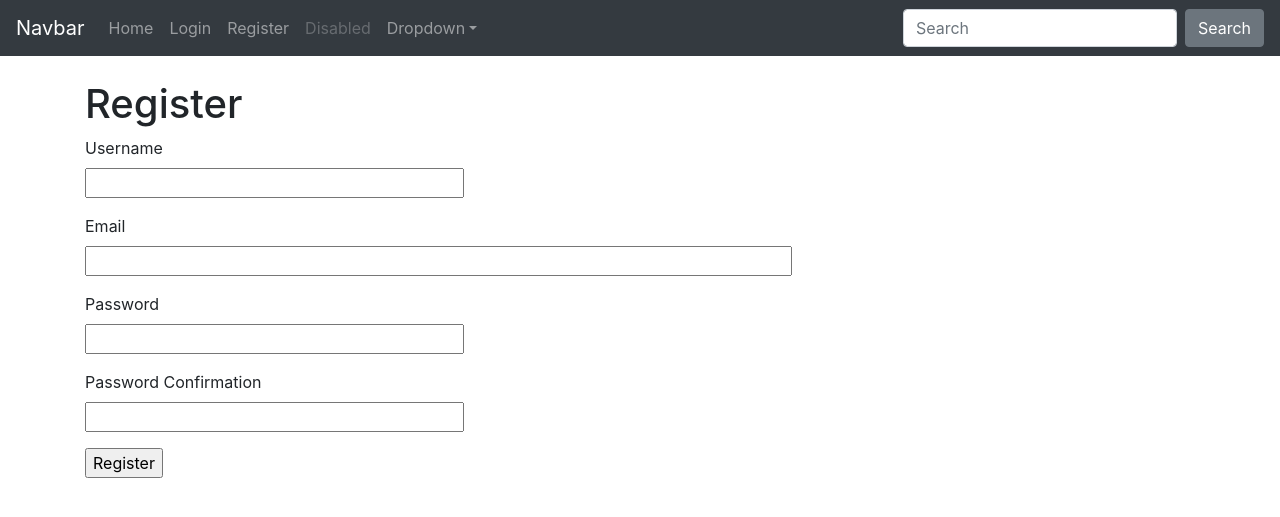
After one commit to pisyek/flask-microblog, a Flask app: page /register in a window 1280 px wide. The commit adds this page. Shown: the top 517 px of the page. Run offline with Flask 2, Linux system fonts and the light colour scheme; some libraries are stand-ins or nearby versions.

Commit message:
ch5 user login

```diff
--- a/app/__init__.py
+++ b/app/__init__.py
@@ -2,10 +2,13 @@ from flask import Flask
 from config import Config
 from flask_sqlalchemy import SQLAlchemy
 from flask_migrate import Migrate
+from flask_login import LoginManager
 
 app = Flask(__name__)
 app.config.from_object(Config)
 db = SQLAlchemy(app)
 migrate = Migrate(app,db)
+login = LoginManager(app)
+login.login_view = 'login'
 
 from app import routes, models
--- a/app/forms.py
+++ b/app/forms.py
@@ -1,9 +1,28 @@
 from flask_wtf import FlaskForm
 from wtforms import StringField, PasswordField, BooleanField, SubmitField
-from wtforms.validators import DataRequired
+from wtforms.validators import DataRequired, ValidationError, Email, EqualTo
+from app.models import User
 
 class LoginForm(FlaskForm):
     username = StringField('Username', validators=[DataRequired()])
     password = PasswordField('Password', validators=[DataRequired()])
     remember_me = BooleanField('Remember Me')
     submit = SubmitField('Sign In')
+
+class RegistrationForm(FlaskForm):
+    username = StringField('Username', validators=[DataRequired()])
+    email = StringField('Email', validators=[DataRequired(), Email()])
+    password = PasswordField('Password', validators=[DataRequired()])
+    password2 = PasswordField('Password Confirmation',
+        validators=[DataRequired(), EqualTo('password')])
+    submit = SubmitField('Register')
+
+    def validate_username(self, username):
+        user = User.query.filter_by(username=username.data).first()
+        if user is not None:
+            raise ValidationError('Username is already taken.')
+
+    def validate_email(self, email):
+        user = User.query.filter_by(email=email.data).first()
+        if user is not None:
+            raise ValidationError('Email is already taken.')
--- a/app/routes.py
+++ b/app/routes.py
@@ -1,17 +1,51 @@
-from flask import render_template, flash, redirect, url_for
+from flask import render_template, flash, redirect, url_for, request
+from flask_login import current_user, login_user, logout_user, login_required
+from werkzeug.urls import url_parse
 from app import app
-from app.forms import LoginForm
+from app import db
+from app.forms import LoginForm, RegistrationForm
+from app.models import User
 
 @app.route('/')
 @app.route('/index')
+@login_required
 def index():
     user = {'username': 'hafiz'}
-    return render_template('index.html', user=user)
+    posts = current_user.posts
+    return render_template('index.html', posts=posts)
 
 @app.route('/login', methods=['GET', 'POST'])
 def login():
+    if current_user.is_authenticated:
+        return redirect(url_for('index'))
     form = LoginForm()
     if form.validate_on_submit():
-        flash('Login for user {}, remember_me={}'.format(form.username.data, form.remember_me.data))
+        user = User.query.filter_by(username=form.username.data).first()
+        if user is None or not user.check_password(form.password.data):
+            flash('Invalid credentials.')
+            return redirect(url_for('login'))
+        login_user(user, remember=form.remember_me.data)
+        next_page = request.args.get('next')
+        if not next_page or url_parse(next_page).netloc != '':
+            next_page = url_for('index')
         return redirect(url_for('index'))
     return render_template('login.html', form=form)
+
+@app.route('/logout')
+def logout():
+    logout_user()
+    return redirect(url_for('index'))
+
+@app.route('/register', methods=['GET', 'POST'])
+def register():
+    if current_user.is_authenticated:
+        return redirect(url_for('/'))
+    form  = RegistrationForm()
+    if form.validate_on_submit():
+        user = User(username=form.username.data, email=form.email.data)
+        user.set_password(form.password.data)
+        db.session.add(user)
+        db.session.commit()
+        flash('Congratulations. Your account has been created. Please login.')
+        return redirect(url_for('login'))
+    return render_template('register.html', form=form)
--- a/app/templates/base.html
+++ b/app/templates/base.html
@@ -32,9 +32,18 @@
             <li class="nav-item">
               <a class="nav-link" href="{{ url_for('index') }}">Home <span class="sr-only">(current)</span></a>
             </li>
+            {% if current_user.is_anonymous %}
             <li class="nav-item">
               <a class="nav-link" href="{{ url_for('login') }}">Login</a>
             </li>
+            <li class="nav-item">
+              <a class="nav-link" href="{{ url_for('register') }}">Register</a>
+            </li>
+            {% else %}
+            <li class="nav-item">
+              <a class="nav-link" href="{{ url_for('logout') }}">Logout</a>
+            </li>
+            {% endif %}
             <li class="nav-item">
               <a class="nav-link disabled" href="#" tabindex="-1" aria-disabled="true">Disabled</a>
             </li>
--- /dev/null
+++ b/app/templates/register.html
@@ -0,0 +1,45 @@
+{% extends "base.html" %}
+
+{% block content %}
+    <h1>Register</h1>
+    <form action="" method="post" novalidate>
+        {{ form.hidden_tag() }}
+        <p>
+            {{ form.username.label }}<br>
+            {{ form.username(size=32) }}<br>
+            {% for error in form.username.errors %}
+            <span style="color:red">
+                [{{ error }}]
+            </span>
+            {% endfor %}
+        </p>
+        <p>
+            {{ form.email.label }}<br>
+            {{ form.email(size=64) }}<br>
+            {% for error in form.email.errors %}
+            <span style="color:red">
+                [{{ error }}]
+            </span>
+            {% endfor %}
+        </p>
+        <p>
+            {{ form.password.label }}<br>
+            {{ form.password(size=32) }}<br>
+            {% for error in form.password.errors %}
+            <span style="color:red">
+                [{{ error }}]
+            </span>
+            {% endfor %}
+        </p>
+        <p>
+            {{ form.password2.label }}<br>
+            {{ form.password2(size=32) }}<br>
+            {% for error in form.password2.errors %}
+            <span style="color:red">
+                [{{ error }}]
+            </span>
+            {% endfor %}
+        </p>
+        <p>{{ form.submit() }}</p>
+    </form>
+{% endblock %}
```
Also changed, not shown: app/models.py (+14 -2 lines), app/templates/index.html (+8 -1 lines), app.db, 5 other files.
